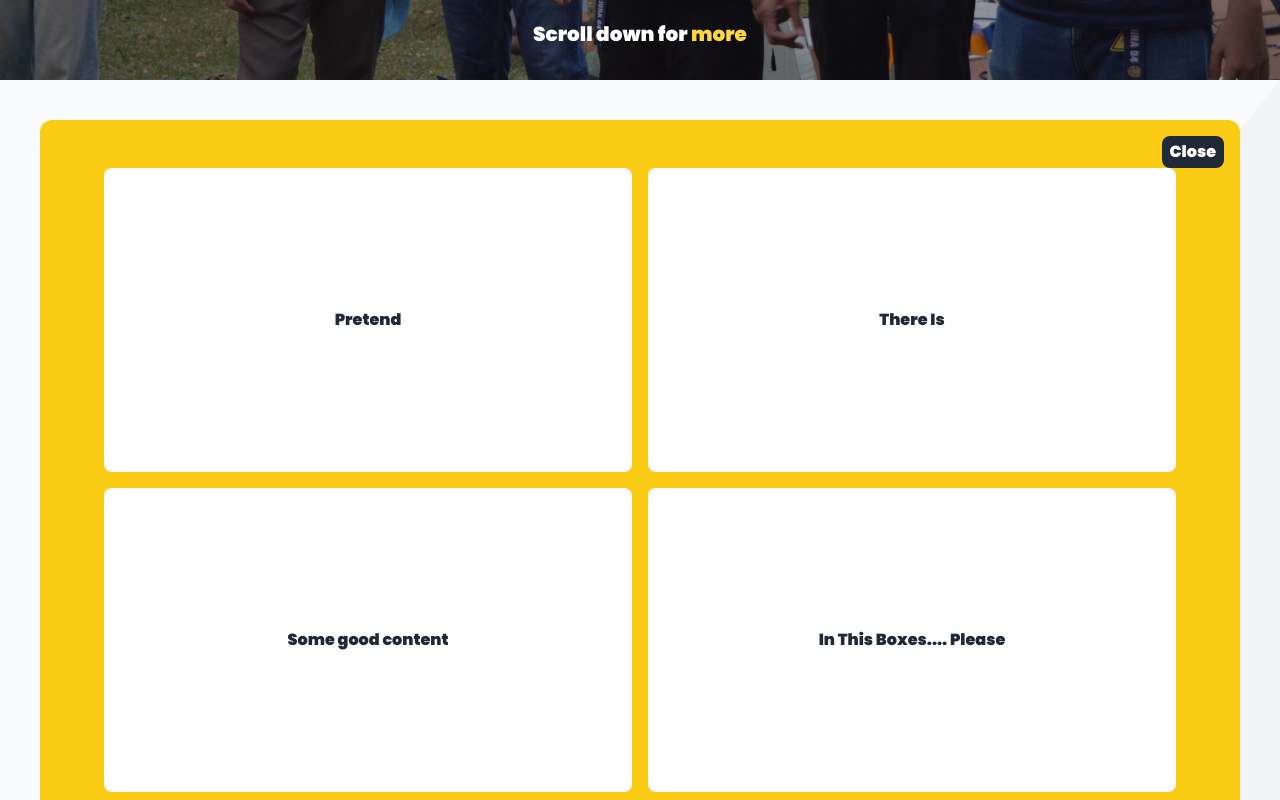
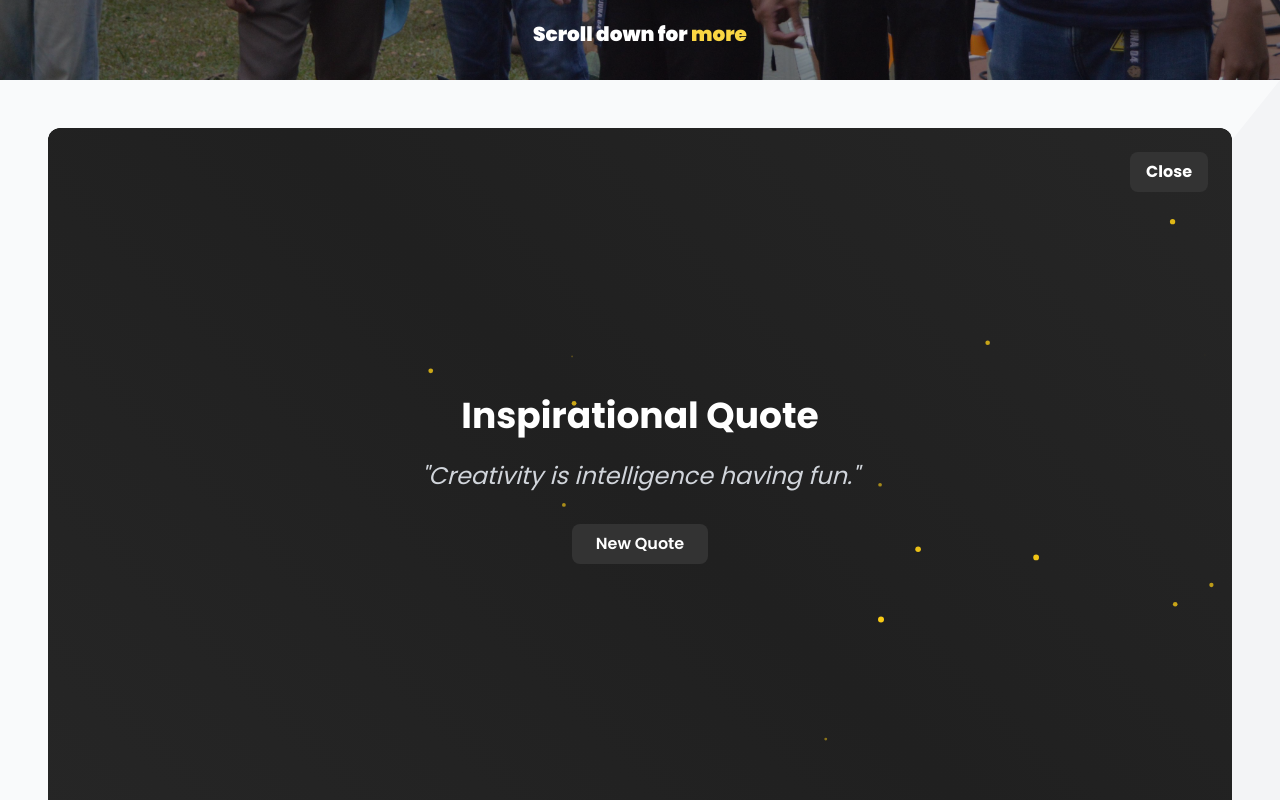
Before and after one commit to enclaire1443/portofotio-website, a Next.js app: page / in a window 1280 px wide. Both pictures are taken after a click on the element 841 px from the left and 1120 px from the top of the page. Shown: the part 720-1520 px from the top of the page. Built offline with nearby package versions, Linux system fonts and the light colour scheme.

Commit message:
added quotes on mainpage

```diff
--- a/src/app/components/mainpage.tsx
+++ b/src/app/components/mainpage.tsx
@@ -1,6 +1,6 @@
 "use client";
 import React, { useRef, useState } from "react";
-import { motion, useInView } from "framer-motion";
+import { motion, useInView, AnimatePresence } from "motion/react";
 import { Reveal } from "../animations/reveal";
 
 function MainPage() {
@@ -77,30 +77,125 @@ function MainPage() {
         </motion.div>
       </div>
 
-      {isExpanded && (
-        <motion.div className="absolute inset-0 bg-yellow-400 z-40 m-10 rounded-xl py-12 px-16 overflow-y-auto">
-          <button
-            className="absolute top-4 right-4 font-poppins font-superbold bg-gray-800 text-white py-1 px-2 rounded-lg"
-            onClick={handleClose}
+<AnimatePresence>
+        {isExpanded && (
+          <motion.div
+            className="absolute inset-0 z-40 m-4 sm:m-8 md:m-12 rounded-xl py-8 sm:py-12 md:py-16 px-4 sm:px-8 md:px-20 overflow-y-auto"
+            initial={{ opacity: 0, scale: 0.95, y: 20 }}
+            animate={{ opacity: 1, scale: 1, y: 0 }}
+            exit={{ opacity: 0, scale: 0.95, y: 20 }}
+            transition={{ duration: 0.5, ease: "easeInOut" }}
           >
-            Close
-          </button>
-          <div className="grid grid-cols-1 sm:grid-cols-2 gap-4 w-full h-full">
-            <div className="w-full h-full font-poppins font-superbold bg-white text-gray-800 rounded-lg flex items-center justify-center">
-              Pretend
-            </div>
-            <div className="w-full h-full font-poppins font-superbold bg-white text-gray-800 rounded-lg flex items-center justify-center">
-              There Is
-            </div>
-            <div className="w-full h-full font-poppins font-superbold bg-white text-gray-800 rounded-lg flex items-center justify-center">
-              Some good content
-            </div>
-            <div className="w-full h-full font-poppins font-superbold bg-white text-gray-800 rounded-lg flex items-center justify-center">
-              In This Boxes.... Please
-            </div>
-          </div>
-        </motion.div>
-      )}
+            {/* Animated Background */}
+            <motion.div
+              className="absolute inset-0 bg-[#1a1a1a] rounded-xl overflow-hidden"
+              initial={{ opacity: 0 }}
+              animate={{ opacity: 1 }}
+              exit={{ opacity: 0 }}
+              transition={{ duration: 0.5, delay: 0.2 }}
+            >
+              <motion.div
+                className="absolute inset-0"
+                animate={{
+                  background: [
+                    "linear-gradient(45deg, #1a1a1a 0%, #2a2a2a 50%, #1a1a1a 100%)",
+                    "linear-gradient(45deg, #2a2a2a 0%, #1a1a1a 50%, #2a2a2a 100%)",
+                    "linear-gradient(45deg, #1a1a1a 0%, #2a2a2a 50%, #1a1a1a 100%)",
+                  ],
+                }}
+                transition={{
+                  duration: 8,
+                  repeat: Infinity,
+                  ease: "linear",
+                }}
+              />
+            </motion.div>
+
+            {/* Floating Particles */}
+            {[...Array(20)].map((_, i) => (
+              <motion.div
+                key={i}
+                className="absolute w-1 h-1 bg-yellow-400 rounded-full"
+                initial={{
+                  x: Math.random() * window.innerWidth,
+                  y: Math.random() * window.innerHeight,
+                  opacity: 0,
+                  scale: 0,
+                }}
+                animate={{
+                  x: Math.random() * window.innerWidth,
+                  y: Math.random() * window.innerHeight,
+                  opacity: [0, 1, 0],
+                  scale: [0, 1.5, 0],
+                }}
+                transition={{
+                  duration: 3 + Math.random() * 2,
+                  repeat: Infinity,
+                  delay: i * 0.2,
+                }}
+              />
+            ))}
+
+            {/* Close Button */}
+            <motion.button
+              className="absolute top-4 sm:top-6 right-4 sm:right-6 font-poppins font-bold bg-[#333333] text-white py-1 sm:py-2 px-2 sm:px-4 rounded-lg hover:bg-[#444444] transition-colors z-50"
+              initial={{ opacity: 0, y: -20 }}
+              animate={{ opacity: 1, y: 0 }}
+              exit={{ opacity: 0, y: -20 }}
+              transition={{ duration: 0.5, delay: 0.4 }}
+              onClick={handleClose}
+            >
+              Close
+            </motion.button>
+
+            {/* Quote Generator Section */}
+            <motion.div
+              className="w-full h-full flex flex-col items-center justify-center relative z-10"
+              initial={{ opacity: 0, y: 20 }}
+              animate={{ opacity: 1, y: 0 }}
+              exit={{ opacity: 0, y: 20 }}
+              transition={{ duration: 0.5, delay: 0.3 }}
+            >
+              <motion.h2
+                className="font-poppins font-bold text-2xl sm:text-3xl md:text-4xl mb-6 text-white text-center"
+                initial={{ opacity: 0, y: 20 }}
+                animate={{ opacity: 1, y: 0 }}
+                transition={{ duration: 0.5, delay: 0.5 }}
+              >
+                Inspirational Quote
+              </motion.h2>
+              <motion.p
+                className="font-poppins text-lg sm:text-xl md:text-2xl text-gray-300 italic mb-8 text-center"
+                initial={{ opacity: 0, y: 20 }}
+                animate={{ opacity: 1, y: 0 }}
+                transition={{ duration: 0.5, delay: 0.6 }}
+              >
+                "Creativity is intelligence having fun."
+              </motion.p>
+              <motion.button
+                className="font-poppins font-semibold bg-[#333333] text-white py-2 px-6 rounded-lg hover:bg-[#444444] transition-colors"
+                initial={{ opacity: 0, y: 20 }}
+                animate={{ opacity: 1, y: 0 }}
+                exit={{ opacity: 0, y: 20 }}
+                transition={{ duration: 0.5, delay: 0.7 }}
+                onClick={() => {
+                  const quotes = [
+                    "The only limit is your imagination.",
+                    "Do what you love, love what you do.",
+                    "Simplicity is the ultimate sophistication.",
+                    "Every great design begins with an even better story.",
+                  ];
+                  const randomQuote =
+                    quotes[Math.floor(Math.random() * quotes.length)];
+                  alert(randomQuote);
+                }}
+              >
+                New Quote
+              </motion.button>
+            </motion.div>
+          </motion.div>
+        )}
+      </AnimatePresence>
     </motion.div>
   );
 }
```
